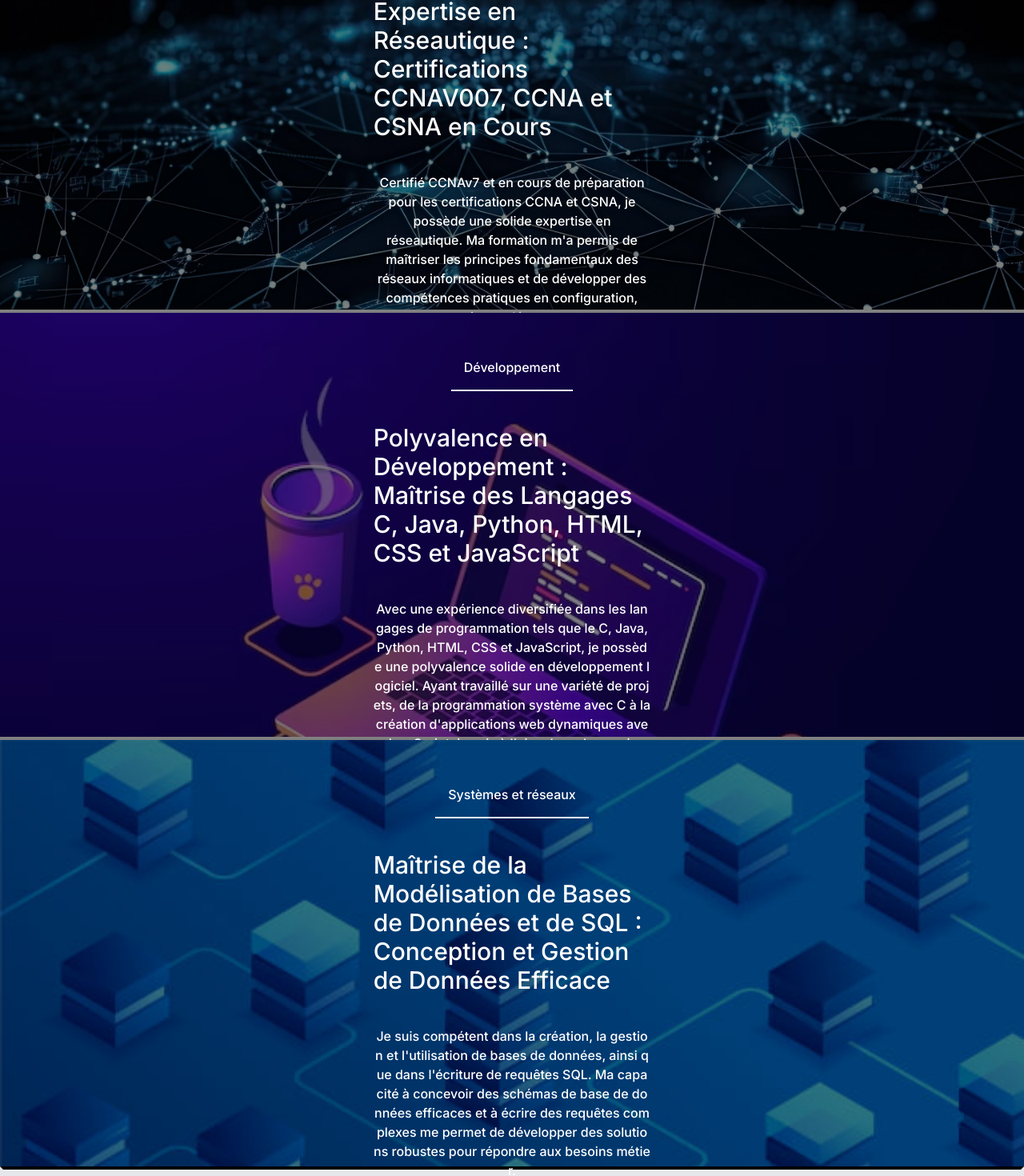
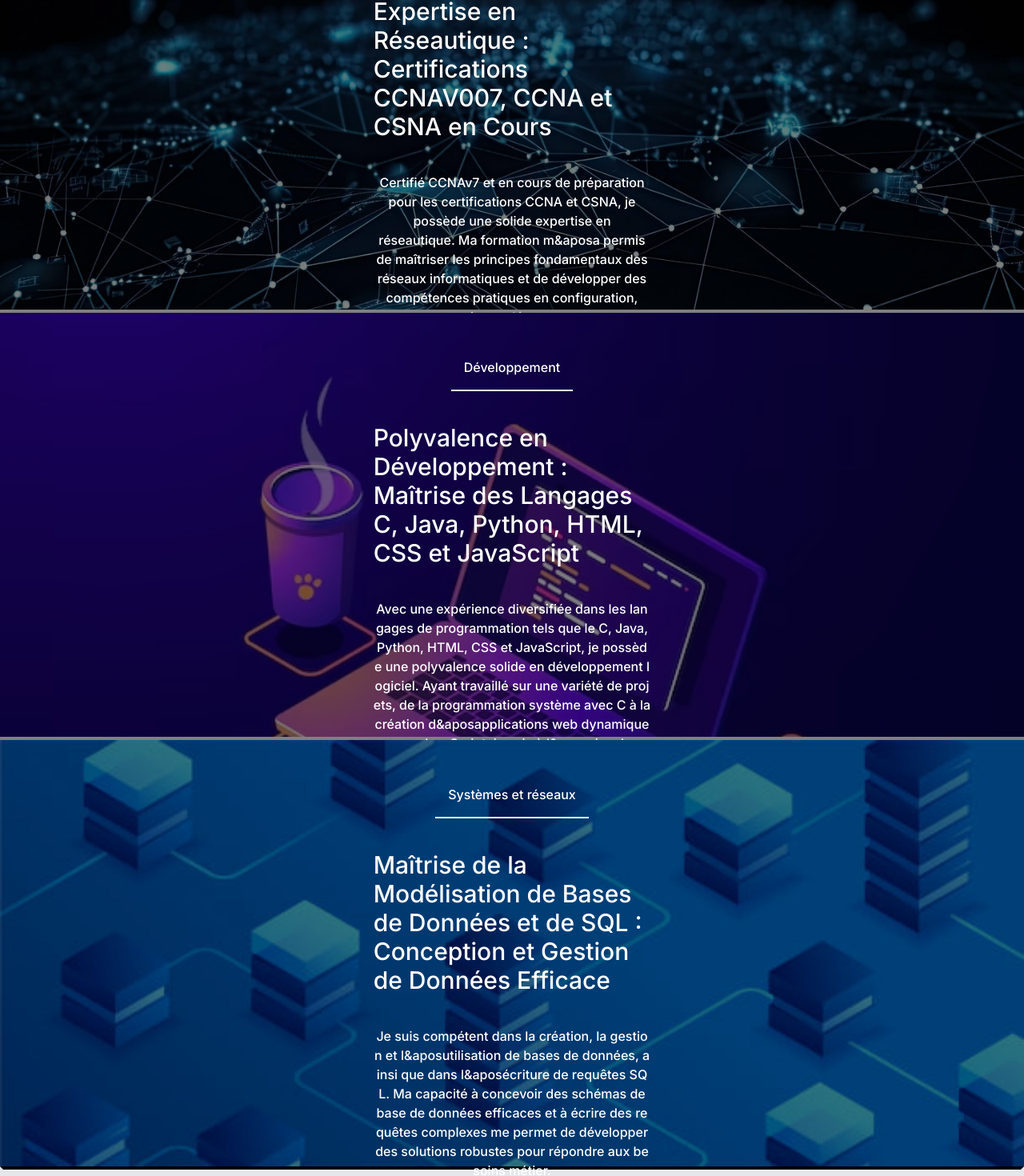
Before and after one commit to Aurelienschmi/Aurelien-portefolio, a Next.js app: page /mySkills in a window 1280 px wide. Shown: the part 248-1718 px from the top of the page at 80% size. Built offline with nearby package versions, Linux system fonts and the light colour scheme.

Commit message:
change apos

```diff
--- a/app/mySkills/page.tsx
+++ b/app/mySkills/page.tsx
@@ -30,7 +30,7 @@ export default function Home() {
             <p className="text-center break-auto p-10 w-1/3">
               Certifié CCNAv7 et en cours de préparation pour les certifications
               CCNA et CSNA, je possède une solide expertise en réseautique. Ma
-              formation m'a permis de maîtriser les principes fondamentaux des
+              formation m&aposa permis de maîtriser les principes fondamentaux des
               réseaux informatiques et de développer des compétences pratiques
               en configuration, gestion et dépannage.
             </p>
@@ -55,8 +55,8 @@ export default function Home() {
               tels que le C, Java, Python, HTML, CSS et JavaScript, je possède
               une polyvalence solide en développement logiciel. Ayant travaillé
               sur une variété de projets, de la programmation système avec C à
-              la création d'applications web dynamiques avec JavaScript, je suis
-              à l'aise dans des environnements variés.
+              la création d&aposapplications web dynamiques avec JavaScript, je suis
+              à l&aposaise dans des environnements variés.
             </p>
           </div>
         </div>
@@ -76,8 +76,8 @@ export default function Home() {
               Conception et Gestion de Données Efficace
             </h3>
             <p className="text-center break-all p-10 w-1/3">
-              Je suis compétent dans la création, la gestion et l'utilisation de
-              bases de données, ainsi que dans l'écriture de requêtes SQL. Ma
+              Je suis compétent dans la création, la gestion et l&aposutilisation de
+              bases de données, ainsi que dans l&aposécriture de requêtes SQL. Ma
               capacité à concevoir des schémas de base de données efficaces et à
               écrire des requêtes complexes me permet de développer des
               solutions robustes pour répondre aux besoins métier.
```
